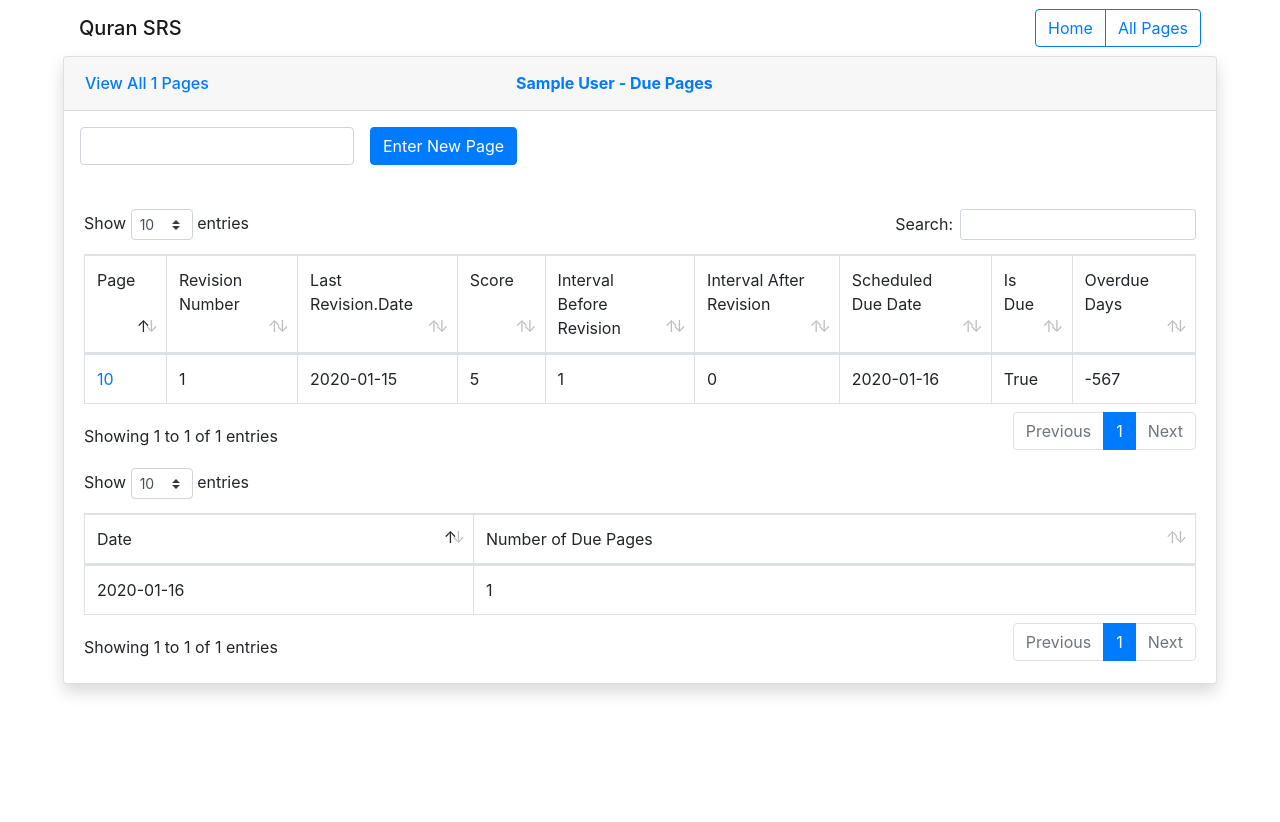
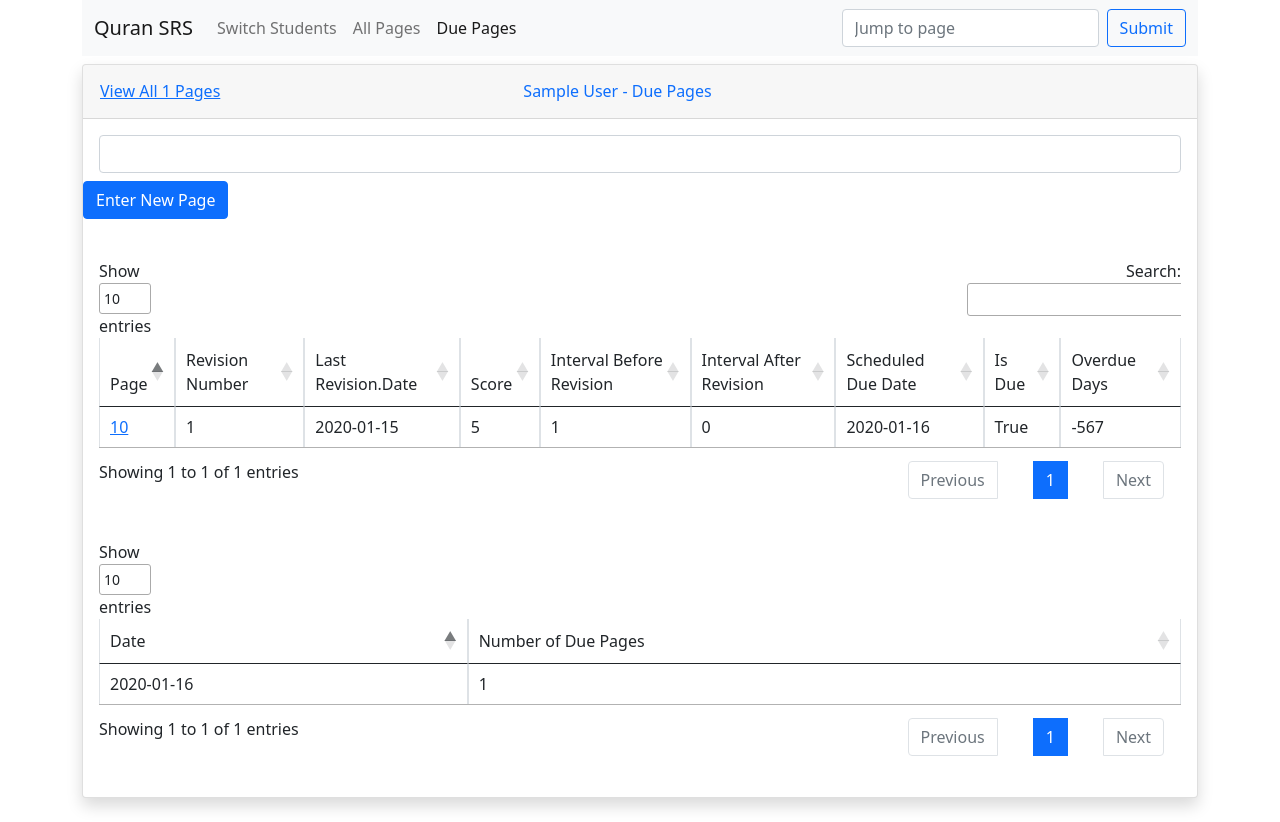
Before and after one commit to siraj-samsudeen/quran-srs, a Django app: page /student/1/due/ in a window 1280 px wide. Before the commit the page ends 695 px from the top, so only its background shows below. Run offline with Django 3.2, Linux system fonts and the light colour scheme; a user stored in the database is signed in; tables that the repository leaves empty hold one stand-in row (values such as "Sample post"); some libraries are stand-ins or nearby versions.

Commit message:
use bootstrap 5, replace file links with cdn links, extract navbar to seperate file

```diff
--- a/core_app/templates/base.html
+++ b/core_app/templates/base.html
@@ -8,45 +8,46 @@
       content="width=device-width, initial-scale=1, shrink-to-fit=no"
     />
     <title>{% block title %}{% endblock title %}</title>
-    <link rel="stylesheet" href="{% static 'css/bootstrap.css' %}" />
+    <link
+      href="https://cdn.jsdelivr.net/npm/bootstrap@5.0.2/dist/css/bootstrap.min.css"
+      rel="stylesheet"
+      integrity="sha384-EVSTQN3/azprG1Anm3QDgpJLIm9Nao0Yz1ztcQTwFspd3yD65VohhpuuCOmLASjC"
+      crossorigin="anonymous"
+    />
     <link
       rel="stylesheet"
-      href="{% static 'css/dataTables.bootstrap4.css' %}"
+      type="text/css"
+      href="https://cdn.datatables.net/v/bs5/dt-1.10.25/datatables.min.css"
     />
   </head>
-  <body class="mx-lg-5">
-    <div class="container-fluid">
-      <nav class="navbar navbar-light">
-        <span class="navbar-brand" style="font-weight: 500">Quran SRS</span>
-        {% if request.path == '/'%}
-        <a href="/accounts/logout/" class="btn btn-danger">Logout</a>
-        {% else %}
-        <div class="btn-group" role="group">
-          <a href="/" class="btn btn-outline-primary">Home</a>
-          {% if 'due' in request.path %}
-          <a
-            href="{% url 'page_all' student_id=student.id %}"
-            class="btn btn-outline-primary"
-            >All Pages</a
-          >
+  <body>
+    <div class="container-lg">
+      <nav class="navbar navbar-expand-lg navbar-light bg-light mb-2">
+        <div class="container-fluid">
+          <span class="navbar-brand" style="font-weight: 500">Quran SRS</span>
+          {% if request.path == '/'%}
+          <a href="/accounts/logout/" class="btn btn-danger">Logout</a>
           {% else %}
-          <a
-            href="{% url 'page_due' student_id=student.id %}"
-            class="btn btn-outline-primary"
-            >Due Pages</a
-          >
+          <!-- protect -->
+          {% include 'nav.html' %}
+          <!-- protect -->
           {% endif %}
         </div>
-        {% endif %}
       </nav>
 
-      {% block content %} {% endblock content %}
+      {% block content %}{% endblock content %}
     </div>
 
-    <script src="{% static 'js/jquery-3.4.1.js' %}"></script>
-    <script src="{% static 'js/bootstrap.js' %}"></script>
-    <script src="{% static 'js/jquery.dataTables.js' %}"></script>
-    <script src="{% static 'js/dataTables.bootstrap4.js' %}"></script>
+    <script src="https://code.jquery.com/jquery-3.6.0.min.js"></script>
+    <script
+      src="https://cdn.jsdelivr.net/npm/bootstrap@5.0.2/dist/js/bootstrap.bundle.min.js"
+      integrity="sha384-MrcW6ZMFYlzcLA8Nl+NtUVF0sA7MsXsP1UyJoMp4YLEuNSfAP+JcXn/tWtIaxVXM"
+      crossorigin="anonymous"
+    ></script>
+    <script
+      type="text/javascript"
+      src="https://cdn.datatables.net/v/bs5/dt-1.10.25/datatables.min.js"
+    ></script>
     {% block script %}{% endblock script %}
   </body>
 </html>
--- /dev/null
+++ b/core_app/templates/nav.html
@@ -0,0 +1,45 @@
+<button
+  class="navbar-toggler"
+  type="button"
+  data-bs-toggle="collapse"
+  data-bs-target="#navbarNav"
+>
+  <span class="navbar-toggler-icon"></span>
+</button>
+<div class="collapse navbar-collapse" id="navbarNav">
+  <ul class="navbar-nav">
+    <li class="nav-item">
+      <a href="/" class="nav-link">Switch Students</a>
+    </li>
+    <li class="nav-item">
+      <a
+        href="{% url 'page_all' student_id=student.id %}"
+        class="nav-link {% if 'all' in request.path %} active {% endif %}"
+        >All Pages</a
+      >
+    </li>
+    <li class="nav-item">
+      <a
+        href="{% url 'page_due' student_id=student.id %}"
+        class="nav-link {% if 'due' in request.path %} active {% endif %}"
+        >Due Pages</a
+      >
+    </li>
+  </ul>
+
+  <form
+    class="d-flex ms-auto"
+    action="{% url 'page_new' student_id=student.id %}"
+    method="GET"
+  >
+    <input
+      type="number"
+      class="form-control me-2"
+      name="page"
+      required
+      value="{{next_new_page}}"
+      placeholder="Jump to page"
+    />
+    <button type="submit" class="btn btn-outline-primary">Submit</button>
+  </form>
+</div>
```
